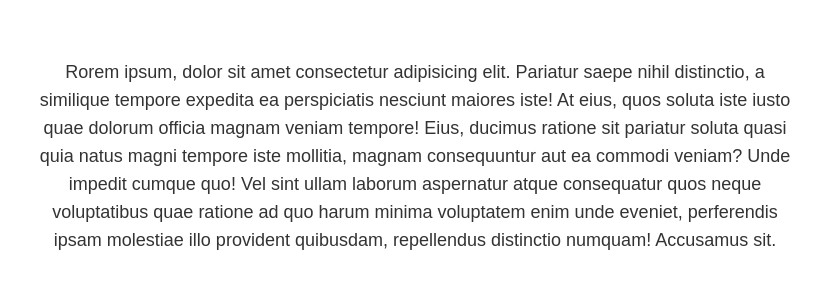
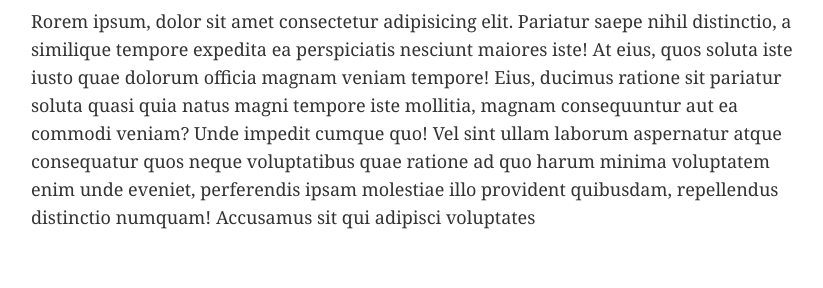
Before and after one commit to ronaldfer/absolute-connection, a plain HTML site: page menu1.html in a window 1280 px wide. Shown: the part 116-404 px from the top of the page, without its empty margins (225-1048 px from the left). Drawn offline with nearby package versions, Linux system fonts and the light colour scheme.

Commit message:
Mod menu 1

```diff
--- a/menu1.html
+++ b/menu1.html
@@ -22,13 +22,13 @@
         <!-- <h1 style="color:orange; text-align:center">Absolute Connection Test 1</h1> -->
           <h1 style="color:black; text-align:center;padding-top:0%">Terms and Conditions</h1>
           <h2 style="padding-left: 20%;">Our Guarantee</h2>
-          <p class="paragraph">
-          Rorem ipsum, dolor sit amet consectetur adipisicing elit. Pariatur saepe nihil distinctio, a similique
+        <p style="padding-left: 20%;padding-right:20%">Rorem ipsum, dolor sit amet consectetur adipisicing elit. Pariatur saepe nihil distinctio, a similique
           tempore expedita ea perspiciatis nesciunt maiores iste! At eius, quos soluta iste iusto quae dolorum officia
           magnam veniam tempore! Eius, ducimus ratione sit pariatur soluta quasi quia natus magni tempore iste mollitia,
           magnam consequuntur aut ea commodi veniam? Unde impedit cumque quo! Vel sint ullam laborum aspernatur atque
           consequatur quos neque voluptatibus quae ratione ad quo harum minima voluptatem enim unde eveniet, perferendis
-          ipsam molestiae illo provident quibusdam, repellendus distinctio numquam! Accusamus sit.</p>
+          ipsam molestiae illo provident quibusdam, repellendus distinctio numquam! Accusamus sit qui adipisci voluptates
+         </p>
     </div>
 
 </body>
--- a/style.css
+++ b/style.css
@@ -138,15 +138,6 @@ div {
   position: relative;
 }
 
-.paragraph {
-  font-family: Arial, Helvetica, sans-serif;
-  text-align: center;
-  padding-left: 20%;
-  padding-right:20%;
-  padding-top: 4%;
-  padding-bottom:5%;
-
-}
 
 a:visited { color: #93291b; text-decoration: none; }
 
```
